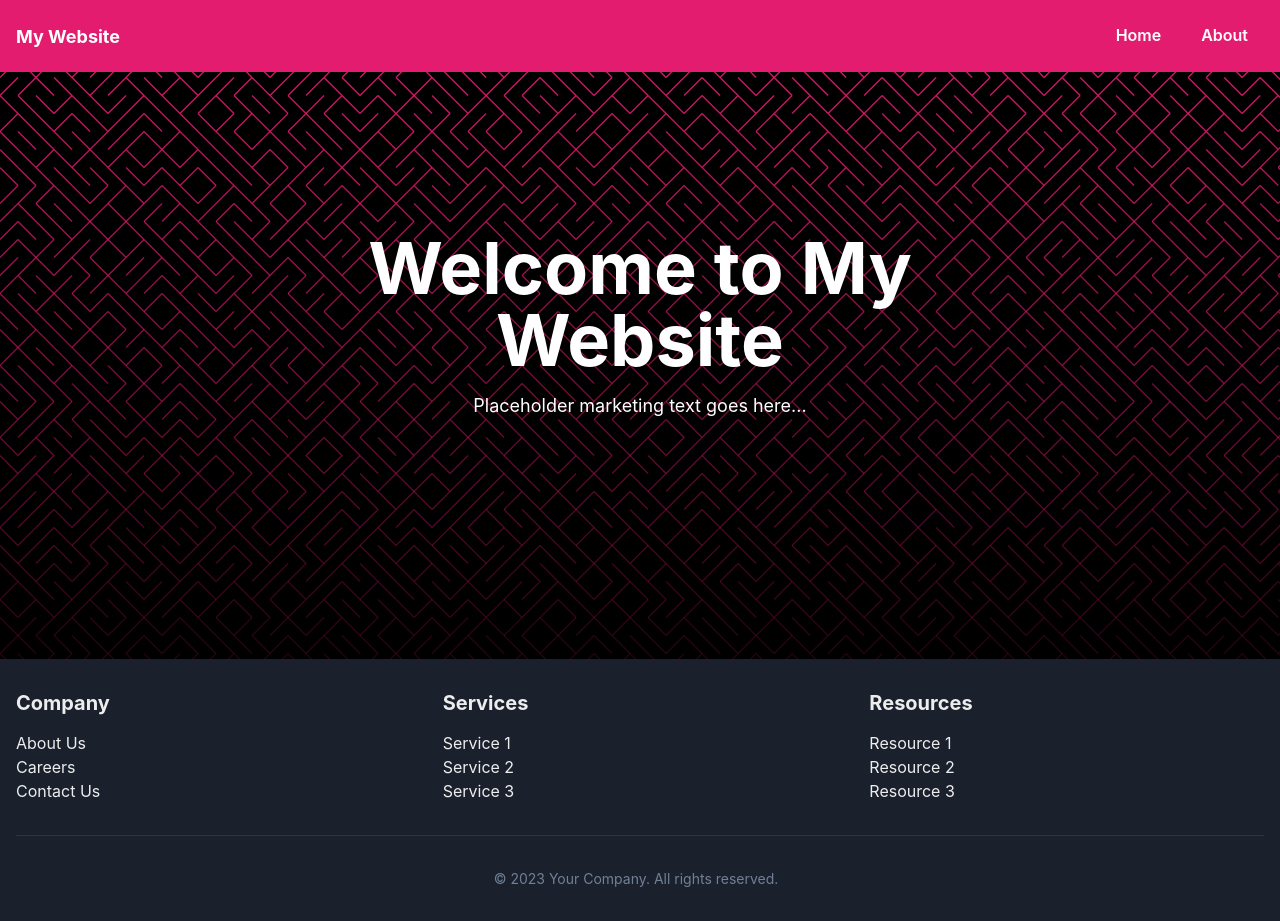
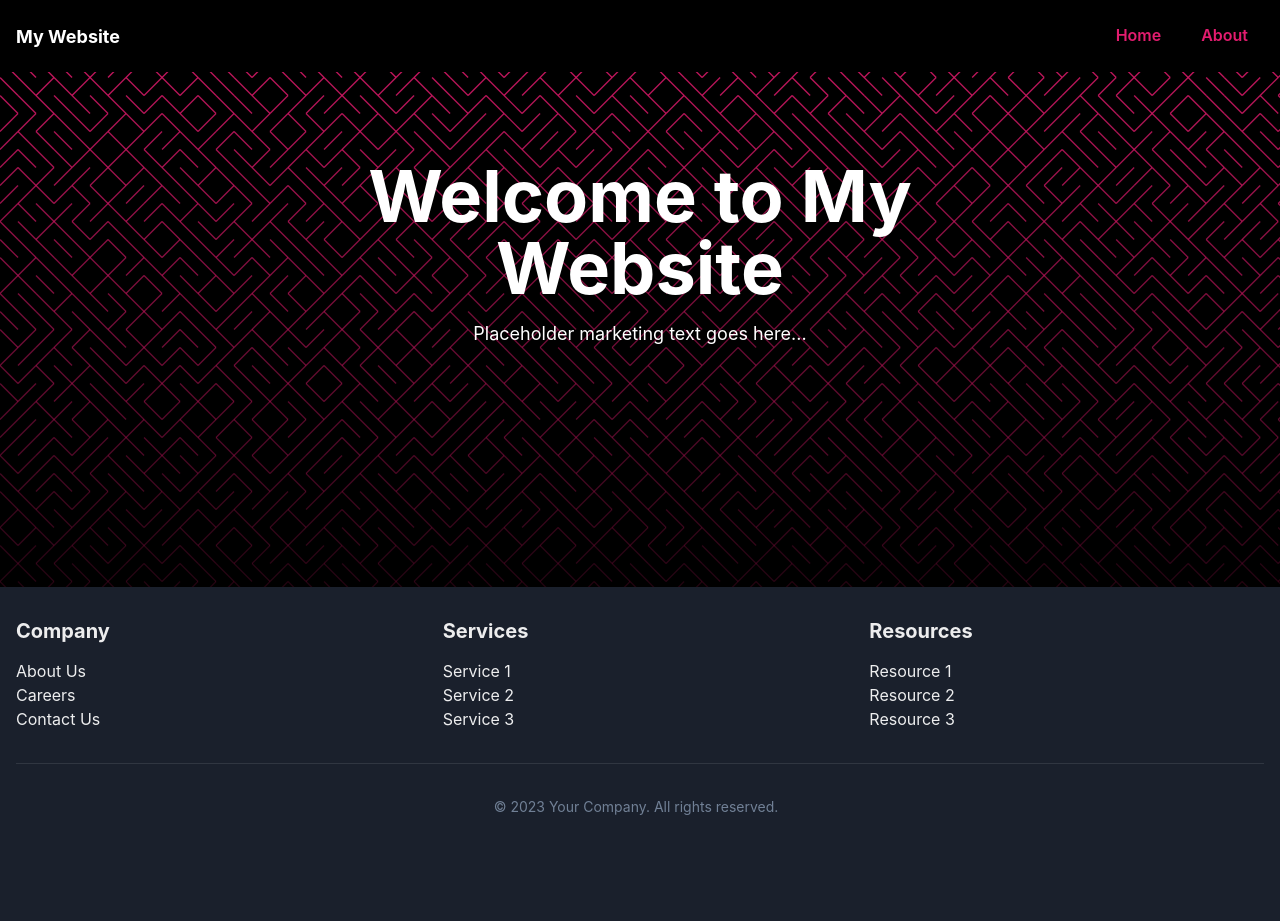
Before and after one commit to piotrszubert/next-chakraUI, a Next.js app: page / in a window 1280 px wide. After the commit the page ends 849 px from the top, so only its background shows below. Built offline with nearby package versions, Linux system fonts and the light colour scheme.

Commit message:
animated navbar

```diff
--- a/src/components/Navbar.js
+++ b/src/components/Navbar.js
@@ -1,3 +1,4 @@
+import React, { useState, useEffect } from 'react';
 import {
   Box,
   Flex,
@@ -17,31 +18,55 @@ import { HamburgerIcon } from '@chakra-ui/icons';
 
 const Navbar = () => {
   const { isOpen, onOpen, onClose } = useDisclosure();
+  const [scrollBg, setScrollBg] = useState(false);
+
+  useEffect(() => {
+    const handleScroll = () => {
+      const shouldScrollBgChange = window.scrollY > 0; // Change the scroll threshold as needed
+      setScrollBg(shouldScrollBgChange);
+    };
+
+    window.addEventListener('scroll', handleScroll);
+    return () => {
+      window.removeEventListener('scroll', handleScroll);
+    };
+  }, []);
 
   const navItems = [
-    {href: "/", name: "Home"},
-    {href: "/", name: "About"}
-  ]
+    { href: '/', name: 'Home' },
+    { href: '/', name: 'About' }
+  ];
 
   const socials = [
-    { href: "/", name: "mail" },
-    { href: "/", name: "github" },
-    { href: "/", name: "twitter" }
+    { href: '/', name: 'mail' },
+    { href: '/', name: 'github' },
+    { href: '/', name: 'twitter' }
   ];
 
   return (
+    <Box
+      position="fixed"
+      // width="100vw"
+      width="full"
+      paddingX={scrollBg ? 5 : 0}
+      paddingY={scrollBg ? 5 : 0}
+      transition="padding .4s ease-in-out"
+    >
     <Flex
       as="nav"
+      marginX="auto"
+      borderRadius={scrollBg ? 10 : 0}
       align="center"
       justify="space-between"
       wrap="nowrap"
       padding={4}
-      bg="brand.500"
-      color="white"
-      position="sticky"
+      bg={scrollBg ? 'transparent' : 'black'}
+      color={scrollBg ? 'brand.500' : 'white'}
       top="0"
+      transition="background-color .4s ease-in-out, backdrop-filter .4s ease-in-out"
+      zIndex={999}
+      backdropFilter={`blur(${scrollBg ? '3px' : '0px'})`}
     >
-
       <Box>
         <Text fontSize="lg" fontWeight="bold">
           My Website
@@ -54,13 +79,12 @@ const Navbar = () => {
             <Button
               key={item.name}
               colorScheme="brand"
-              _hover={{ color: "brand.500", backgroundColor: "white" }}
-              color="white"
+              _hover={{ color: 'brand.500', backgroundColor: 'white' }}
+              color={scrollBg ? 'white' : 'brand.500'}
               variant="ghost"
             >
               {item.name}
             </Button>
-
           ))}
         </HStack>
       </Box>
@@ -101,6 +125,7 @@ const Navbar = () => {
         </DrawerContent>
       </Drawer>
     </Flex>
+    </Box>
   );
 };
 
```
